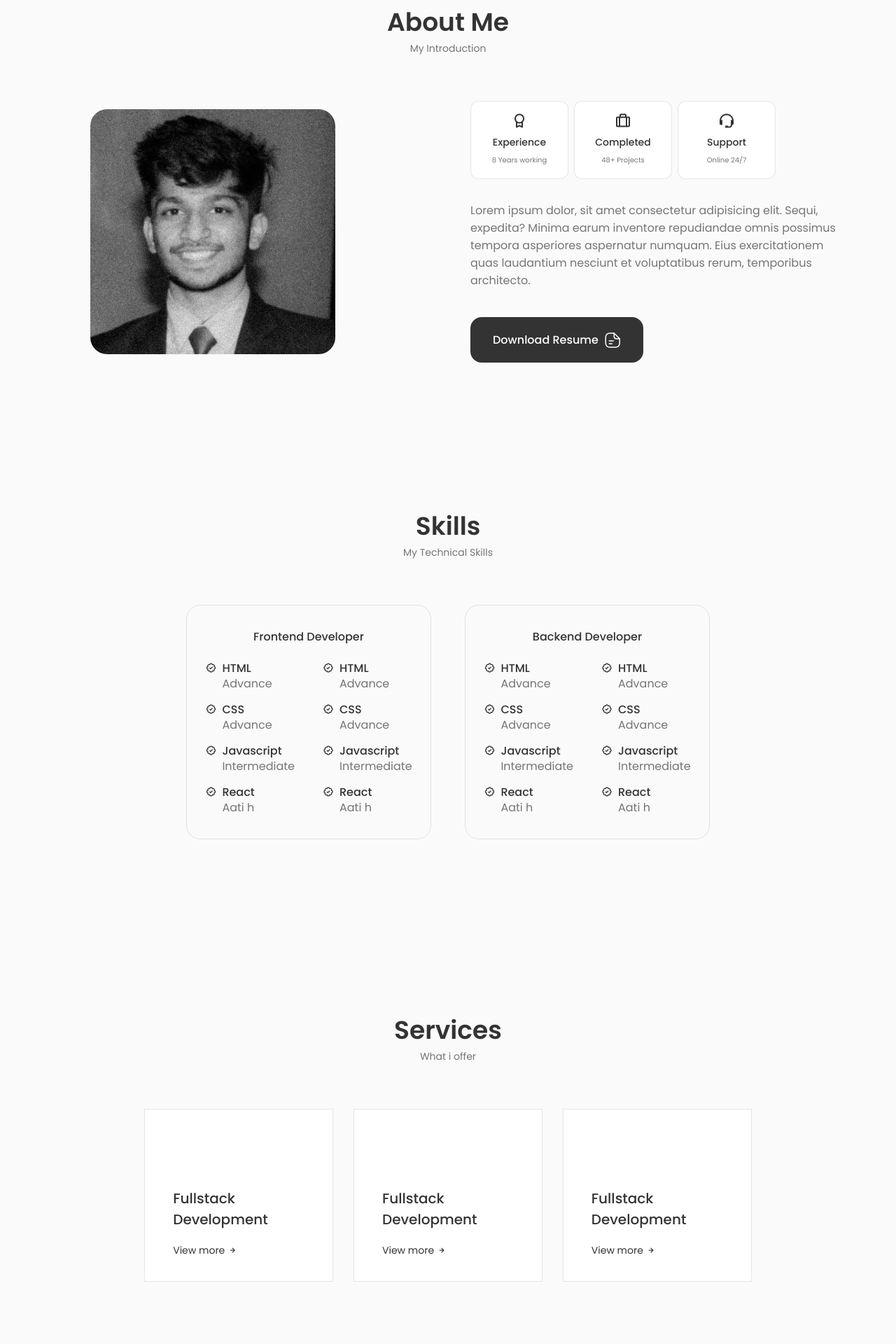
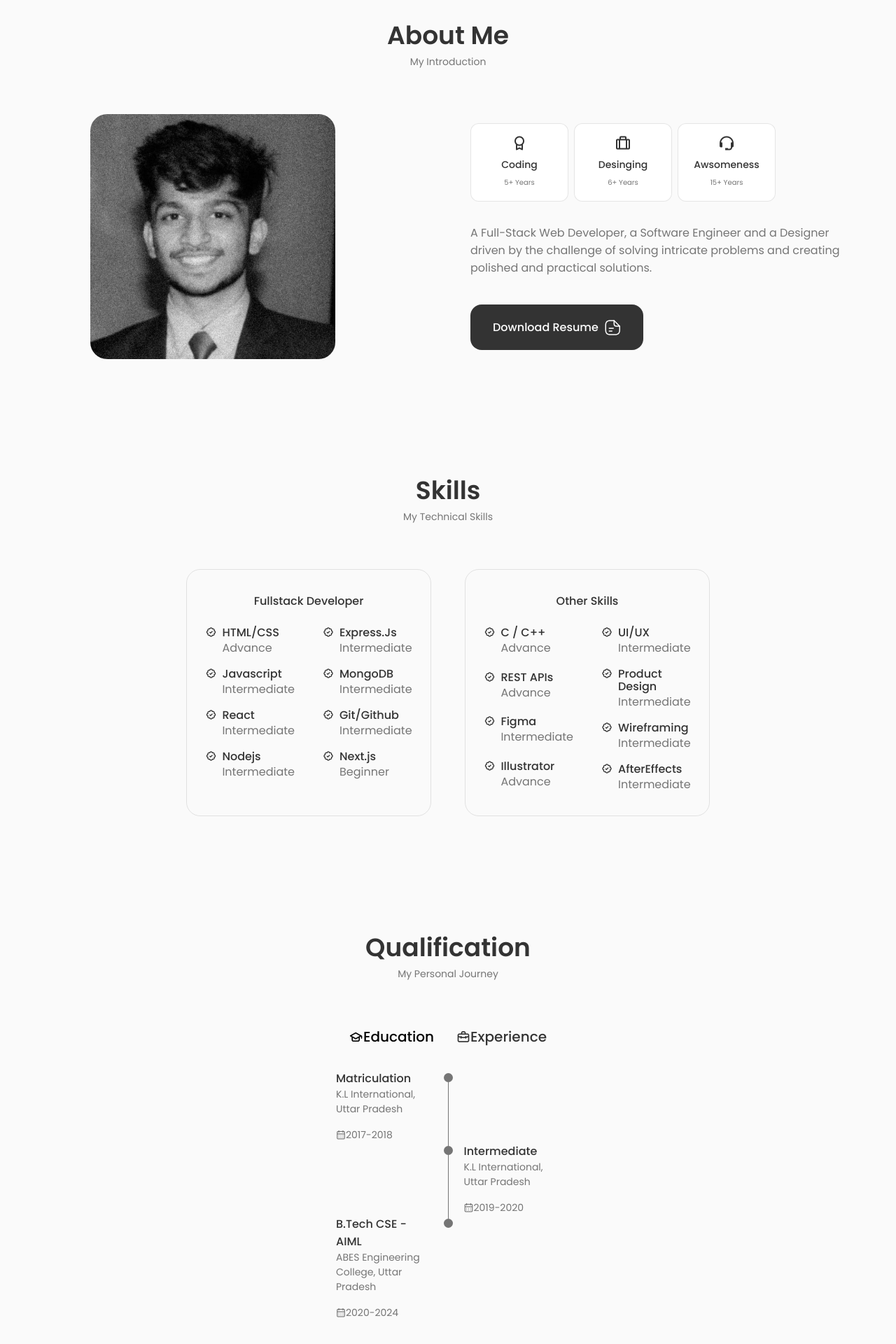
Before and after one commit to dewank07/React-portfolio, a React (Create React App) app: page / in a window 1280 px wide. Shown: the part 796-2716 px from the top of the page at 70% size. Built offline with nearby package versions, Linux system fonts and the light colour scheme.

Commit message:
update: Content update and media queries for qualification comp fixed

```diff
--- a/src/App.css
+++ b/src/App.css
@@ -115,7 +115,6 @@ img {
 
 /*=============== REUSABLE CSS CLASSES ===============*/
 .section {
-  height: 90vh;
   padding: 5rem 0 5rem;
 }
 
--- a/src/App.js
+++ b/src/App.js
@@ -3,7 +3,7 @@ import Header from './components/header/Header';
 import Home from './components/home/Home';
 import About from './components/about/About';
 import Skills from './components/skills/Skills';
-import Services from './components/services/Services';
+// import Services from './components/services/Services';
 import Qualification from './components/Qualification/Qualification';
 import Contact from './components/contact/Contact';
 
@@ -15,7 +15,7 @@ function App() {
       <Home />
       <About/>
       <Skills />
-      <Services />
+      {/* <Services /> */}
       <Qualification />
       <Contact />
     </main>
--- a/src/components/Qualification/Qualification.jsx
+++ b/src/components/Qualification/Qualification.jsx
@@ -32,14 +32,14 @@ const Qualification = () => {
                         <div className="qualification__data">
                             <div>
                                 <h3 className="qualification__title">
-                                    kuchkuch
+                                Matriculation
                                 </h3>
                                 <span className="qualification__subtitle">
-                                    i did something
+                                K.L International, Uttar Pradesh
                                 </span>
                                 <div className="qualification__calendar">
                                     <i className="uil uil-calendar-alt"></i>
-                                    2001-Present
+                                    2017-2018
                                 </div>
                             </div>
 
@@ -60,6 +60,49 @@ const Qualification = () => {
 
                             <div>
                                 <h3 className="qualification__title">
+                                Intermediate
+                                </h3>
+                                <span className="qualification__subtitle">
+                                K.L International, Uttar Pradesh
+                                </span>
+                                <div className="qualification__calendar">
+                                    <i className="uil uil-calendar-alt"></i>
+                                    2019-2020
+                                </div>
+                            </div>
+                        </div>
+
+                        <div className="qualification__data">
+                            <div>
+                                <h3 className="qualification__title">
+                                B.Tech CSE - AIML
+                                </h3>
+                                <span className="qualification__subtitle">
+                                ABES Engineering College, Uttar Pradesh
+                                </span>
+                                <div className="qualification__calendar">
+                                    <i className="uil uil-calendar-alt"></i>
+                                    2020-2024
+                                </div>
+                            </div>
+
+                            <div>
+                                <span className="qualification__rounder">
+                                </span>
+                                {/* <span className="qualification__line"></span> */}
+                            </div>
+                        </div>
+
+                        {/* <div className="qualification__data">
+                        <div></div>
+                            <div>
+                                <span className="qualification__rounder">
+                                </span>
+
+                            </div>
+
+                            <div>
+                                <h3 className="qualification__title">
                                     kuchkuch
                                 </h3>
                                 <span className="qualification__subtitle">
@@ -71,18 +114,65 @@ const Qualification = () => {
                                 </div>
                             </div>
                         </div>
+                     */}
+                    </div>
+
+                    <div className= {toggleState === 2 ? "qualification__content qualification__content-active"
+                    : "qualification__content "}>
+                        <div className="qualification__data">
+                            <div >
+                                <h3 className="qualification__title">
+                                    Founder
+                                </h3>
+                                <span className="qualification__subtitle">
+                                    Studomatrix.in
+                                </span>
+                                <div className="qualification__calendar">
+                                    <i className="uil uil-calendar-alt"></i>
+                                    2020-2021
+                                </div>
+                            </div>
+
+                            <div>
+                                <span className="qualification__rounder">
+                                </span>
+                                <span className="qualification__line"></span>
+                            </div>
+                        </div>
+
+                        <div className="qualification__data">
+                        <div></div>
+                            <div>
+                                <span className="qualification__rounder">
+                                </span>
+                                <span className="qualification__line"></span>
+                            </div>
+
+                            <div>
+                                <h3 className="qualification__title">
+                                    Freelancer
+                                </h3>
+                                <span className="qualification__subtitle">
+                                    Freelancing for Web Development & Graphic design
+                                </span>
+                                <div className="qualification__calendar">
+                                    <i className="uil uil-calendar-alt"></i>
+                                    2020-Present
+                                </div>
+                            </div>
+                        </div>
 
                         <div className="qualification__data">
                             <div>
                                 <h3 className="qualification__title">
-                                    kuchkuch
+                                    Marketing Musketeer
                                 </h3>
                                 <span className="qualification__subtitle">
-                                    i did something
+                                    Graphic Design Inern
                                 </span>
                                 <div className="qualification__calendar">
                                     <i className="uil uil-calendar-alt"></i>
-                                    2001-Present
+                                     2021 - 2021
                                 </div>
                             </div>
 
@@ -103,104 +193,14 @@ const Qualification = () => {
 
                             <div>
                                 <h3 className="qualification__title">
-                                    kuchkuch
+                                    Cuvette
                                 </h3>
                                 <span className="qualification__subtitle">
-                                    i did something
+                                    UI/UX Intern
                                 </span>
                                 <div className="qualification__calendar">
                                     <i className="uil uil-calendar-alt"></i>
-                                    2001-Present
-                                </div>
-                            </div>
-                        </div>
-
-                    </div>
-
-                    <div className= {toggleState === 2 ? "qualification__content qualification__content-active"
-                    : "qualification__content "}>
-                        <div className="qualification__data">
-                            <div>
-                                <h3 className="qualification__title">
-                                    kuchkuchEXP
-                                </h3>
-                                <span className="qualification__subtitle">
-                                    i did something
-                                </span>
-                                <div className="qualification__calendar">
-                                    <i className="uil uil-calendar-alt"></i>
-                                    2001-Present
-                                </div>
-                            </div>
-
-                            <div>
-                                <span className="qualification__rounder">
-                                </span>
-                                <span className="qualification__line"></span>
-                            </div>
-                        </div>
-
-                        <div className="qualification__data">
-                        <div></div>
-                            <div>
-                                <span className="qualification__rounder">
-                                </span>
-                                <span className="qualification__line"></span>
-                            </div>
-
-                            <div>
-                                <h3 className="qualification__title">
-                                    kuchkuch
-                                </h3>
-                                <span className="qualification__subtitle">
-                                    i did something
-                                </span>
-                                <div className="qualification__calendar">
-                                    <i className="uil uil-calendar-alt"></i>
-                                    2001-Present
-                                </div>
-                            </div>
-                        </div>
-
-                        <div className="qualification__data">
-                            <div>
-                                <h3 className="qualification__title">
-                                    kuchkuch
-                                </h3>
-                                <span className="qualification__subtitle">
-                                    i did something
-                                </span>
-                                <div className="qualification__calendar">
-                                    <i className="uil uil-calendar-alt"></i>
-                                    2001-Present
-                                </div>
-                            </div>
-
-                            <div>
-                                <span className="qualification__rounder">
-                                </span>
-                                <span className="qualification__line"></span>
-                            </div>
-                        </div>
-
-                        <div className="qualification__data">
-                        <div></div>
-                            <div>
-                                <span className="qualification__rounder">
-                                </span>
-
-                            </div>
-
-                            <div>
-                                <h3 className="qualification__title">
-                                    kuchkuch
-                                </h3>
-                                <span className="qualification__subtitle">
-                                    i did something
-                                </span>
-                                <div className="qualification__calendar">
-                                    <i className="uil uil-calendar-alt"></i>
-                                    2001-Present
+                                    2023-Present
                                 </div>
                             </div>
                         </div>
--- a/src/components/Qualification/qualification.css
+++ b/src/components/Qualification/qualification.css
@@ -37,7 +37,7 @@
 .qualification__data{
     display: grid;
     grid-template-columns: 1fr max-content 1fr;
-    column-gap: 2.5rem;
+    column-gap: 1rem;
 }
 .qualification__title{
     font-size: var(--normal-font-size);
@@ -65,3 +65,26 @@
     background-color: var(--text-color);
     transform: translate(6px, -7px);
 }
+
+@media screen and (max-width: 992px) {
+    .qualification__sections{
+        grid-template-columns: .5fr;
+    }
+  }
+
+  /* For medium devices */
+
+
+  @media screen and (max-width: 576px) {
+    .qualification__sections{
+        grid-template-columns: 1fr;
+    }
+}
+
+  /* For small devices */
+  @media screen and (max-width: 350px) {
+    .qualification__sections{
+        grid-template-columns: 1fr;
+    }
+
+  }
--- a/src/components/about/About.jsx
+++ b/src/components/about/About.jsx
@@ -15,7 +15,7 @@ const About = () => {
           <Info />
 
           <p className="about__description">
-            Lorem ipsum dolor, sit amet consectetur adipisicing elit. Sequi, expedita? Minima earum inventore repudiandae omnis possimus tempora asperiores aspernatur numquam. Eius exercitationem quas laudantium nesciunt et voluptatibus rerum, temporibus architecto.
+          A Full-Stack Web Developer, a Software Engineer and a Designer driven by the challenge of solving intricate problems and creating polished and practical solutions.
           </p>
 
           <a href={CV} className="button button--flex">Download Resume
--- a/src/components/about/Info.jsx
+++ b/src/components/about/Info.jsx
@@ -5,20 +5,20 @@ const Info = () => {
 <div className="about__info grid">
     <div className="about__box">
         <i className="bx bx-award about__icon"></i>
-        <h3 className="about__title"> Experience</h3>
-        <span className="about__subtitle"> 8 Years working</span>
+        <h3 className="about__title"> Coding</h3>
+        <span className="about__subtitle"> 5+ Years</span>
     </div>
 
     <div className="about__box">
         <i className="bx bx-briefcase-alt about__icon"></i>
-        <h3 className="about__title"> Completed</h3>
-        <span className="about__subtitle"> 48+ Projects</span>
+        <h3 className="about__title"> Desinging</h3>
+        <span className="about__subtitle"> 6+ Years</span>
     </div>
 
     <div className="about__box">
         <i className="bx bx-support about__icon"></i>
-        <h3 className="about__title">Support</h3>
-        <span className="about__subtitle"> Online 24/7</span>
+        <h3 className="about__title">Awsomeness</h3>
+        <span className="about__subtitle"> 15+ Years</span>
     </div>
 </div>
   )
--- a/src/components/skills/Backend.jsx
+++ b/src/components/skills/Backend.jsx
@@ -4,7 +4,7 @@ const Backend = () => {
   return (
     <div className="skills__content">
     <h3 className="skills__title">
-    Backend Developer
+    Other Skills
     </h3>
     <div className="skills__box">
         <div className="skills__group">
@@ -12,7 +12,7 @@ const Backend = () => {
                 <i className="bx bx-badge-check"></i>
                 <div>
                     <h3 className="skills__name">
-                        HTML
+                        C / C++
                     </h3>
                     <span className="skills__level">Advance</span>
                 </div>
@@ -22,7 +22,7 @@ const Backend = () => {
                 <i className="bx bx-badge-check"></i>
                 <div>
                     <h3 className="skills__name">
-                        CSS
+                        REST APIs
                     </h3>
                     <span className="skills__level">Advance</span>
                 </div>
@@ -32,7 +32,7 @@ const Backend = () => {
                 <i className="bx bx-badge-check"></i>
                 <div>
                     <h3 className="skills__name">
-                        Javascript
+                        Figma
                     </h3>
                     <span className="skills__level">Intermediate</span>
                 </div>
@@ -42,9 +42,9 @@ const Backend = () => {
                 <i className="bx bx-badge-check"></i>
                 <div>
                     <h3 className="skills__name">
-                        React
+                        Illustrator
                     </h3>
-                    <span className="skills__level">Aati h</span>
+                    <span className="skills__level">Advance</span>
                 </div>
             </div>
 
@@ -56,27 +56,7 @@ const Backend = () => {
                 <i className="bx bx-badge-check"></i>
                 <div>
                     <h3 className="skills__name">
-                        HTML
-                    </h3>
-                    <span className="skills__level">Advance</span>
-                </div>
-            </div>
-
-            <div className="skills__data">
-                <i className="bx bx-badge-check"></i>
-                <div>
-                    <h3 className="skills__name">
-                        CSS
-                    </h3>
-                    <span className="skills__level">Advance</span>
-                </div>
-            </div>
-
-            <div className="skills__data">
-                <i className="bx bx-badge-check"></i>
-                <div>
-                    <h3 className="skills__name">
-                        Javascript
+                        UI/UX
                     </h3>
                     <span className="skills__level">Intermediate</span>
                 </div>
@@ -86,9 +66,29 @@ const Backend = () => {
                 <i className="bx bx-badge-check"></i>
                 <div>
                     <h3 className="skills__name">
-                        React
+                        Product Design
                     </h3>
-                    <span className="skills__level">Aati h</span>
+                    <span className="skills__level">Intermediate</span>
+                </div>
+            </div>
+
+            <div className="skills__data">
+                <i className="bx bx-badge-check"></i>
+                <div>
+                    <h3 className="skills__name">
+                        Wireframing
+                    </h3>
+                    <span className="skills__level">Intermediate</span>
+                </div>
+            </div>
+
+            <div className="skills__data">
+                <i className="bx bx-badge-check"></i>
+                <div>
+                    <h3 className="skills__name">
+                       AfterEffects
+                    </h3>
+                    <span className="skills__level">Intermediate</span>
                 </div>
             </div>
 
--- a/src/components/skills/Frontend.jsx
+++ b/src/components/skills/Frontend.jsx
@@ -5,7 +5,7 @@ const Frontend = () => {
   return (
     <div className="skills__content">
     <h3 className="skills__title">
-    Frontend Developer
+    Fullstack Developer
     </h3>
     <div className="skills__box">
         <div className="skills__group">
@@ -13,7 +13,7 @@ const Frontend = () => {
                 <i className="bx bx-badge-check"></i>
                 <div>
                     <h3 className="skills__name">
-                        HTML
+                        HTML/CSS
                     </h3>
                     <span className="skills__level">Advance</span>
                 </div>
@@ -23,17 +23,7 @@ const Frontend = () => {
                 <i className="bx bx-badge-check"></i>
                 <div>
                     <h3 className="skills__name">
-                        CSS
-                    </h3>
-                    <span className="skills__level">Advance</span>
-                </div>
-            </div>
-
-            <div className="skills__data">
-                <i className="bx bx-badge-check"></i>
-                <div>
-                    <h3 className="skills__name">
-                        Javascript
+                    Javascript
                     </h3>
                     <span className="skills__level">Intermediate</span>
                 </div>
@@ -43,9 +33,19 @@ const Frontend = () => {
                 <i className="bx bx-badge-check"></i>
                 <div>
                     <h3 className="skills__name">
-                        React
+                    React
                     </h3>
-                    <span className="skills__level">Aati h</span>
+                    <span className="skills__level">Intermediate</span>
+                </div>
+            </div>
+
+            <div className="skills__data">
+                <i className="bx bx-badge-check"></i>
+                <div>
+                    <h3 className="skills__name">
+                        Nodejs
+                    </h3>
+                    <span className="skills__level">Intermediate</span>
                 </div>
             </div>
 
@@ -59,27 +59,7 @@ const Frontend = () => {
                 <i className="bx bx-badge-check"></i>
                 <div>
                     <h3 className="skills__name">
-                        HTML
-                    </h3>
-                    <span className="skills__level">Advance</span>
-                </div>
-            </div>
-
-            <div className="skills__data">
-                <i className="bx bx-badge-check"></i>
-                <div>
-                    <h3 className="skills__name">
-                        CSS
-                    </h3>
-                    <span className="skills__level">Advance</span>
-                </div>
-            </div>
-
-            <div className="skills__data">
-                <i className="bx bx-badge-check"></i>
-                <div>
-                    <h3 className="skills__name">
-                        Javascript
+                        Express.Js
                     </h3>
                     <span className="skills__level">Intermediate</span>
                 </div>
@@ -89,9 +69,29 @@ const Frontend = () => {
                 <i className="bx bx-badge-check"></i>
                 <div>
                     <h3 className="skills__name">
-                        React
+                        MongoDB
                     </h3>
-                    <span className="skills__level">Aati h</span>
+                    <span className="skills__level">Intermediate</span>
+                </div>
+            </div>
+
+            <div className="skills__data">
+                <i className="bx bx-badge-check"></i>
+                <div>
+                    <h3 className="skills__name">
+                        Git/Github
+                    </h3>
+                    <span className="skills__level">Intermediate</span>
+                </div>
+            </div>
+
+            <div className="skills__data">
+                <i className="bx bx-badge-check"></i>
+                <div>
+                    <h3 className="skills__name">
+                        Next.js
+                    </h3>
+                    <span className="skills__level">Beginner</span>
                 </div>
             </div>
 
```
Also changed, not shown: src/components/contact/Contact.jsx (+8 -8 lines), src/components/home/Data.jsx (+3 -5 lines), src/components/home/social.jsx (+6 -6 lines).
